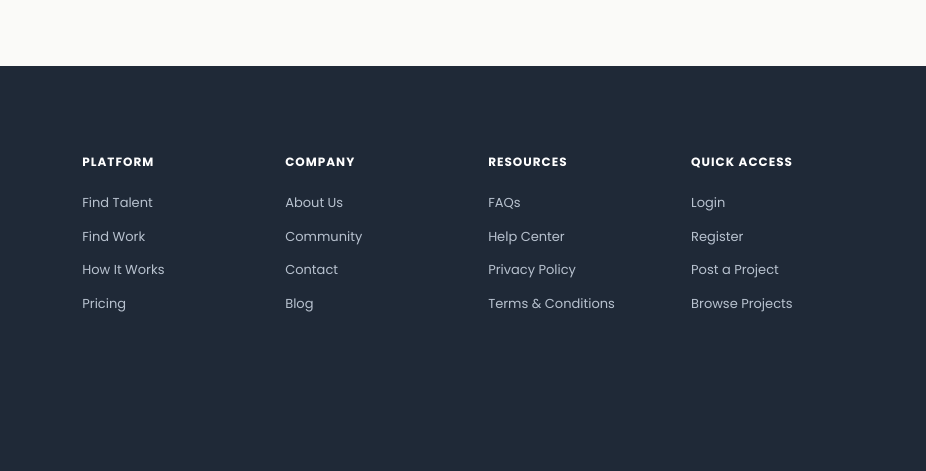
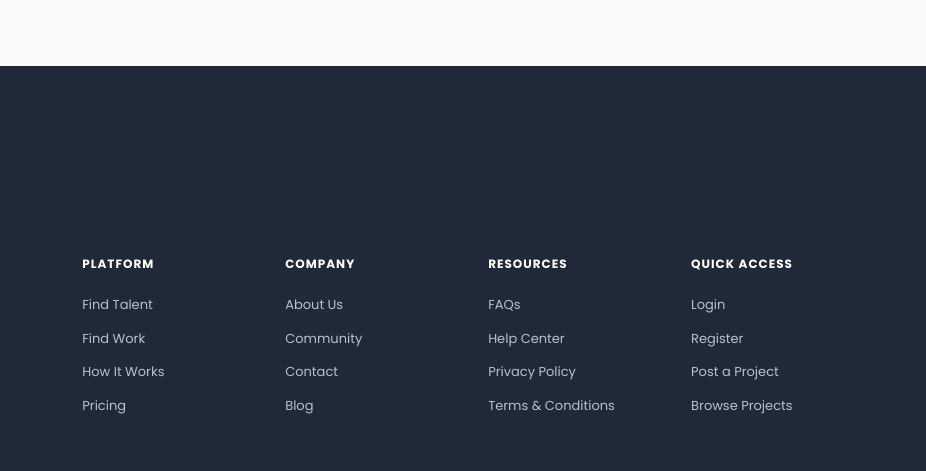
Before and after one commit to ManasviSharma2505/Verilancer, a plain HTML site: page index.html in a window 1280 px wide. Shown: the part 8623-9094 px from the top of the page, 354-1280 px from the left. Drawn offline with nearby package versions, Linux system fonts and the light colour scheme.

Commit message:
Align footer link headings with brand headline

```diff
--- a/css/style.css
+++ b/css/style.css
@@ -3544,7 +3544,8 @@ max-width:100%;
     grid-template-columns: repeat(4, minmax(0, 1fr));
     align-items: start;
     gap: clamp(18px, 2.5vw, 36px);
-    padding-top: 12px;
+    /* Align link-group headings with the brand headline beneath the logo. */
+    padding-top: 114px;
 }
 
 .footer-column {
```
